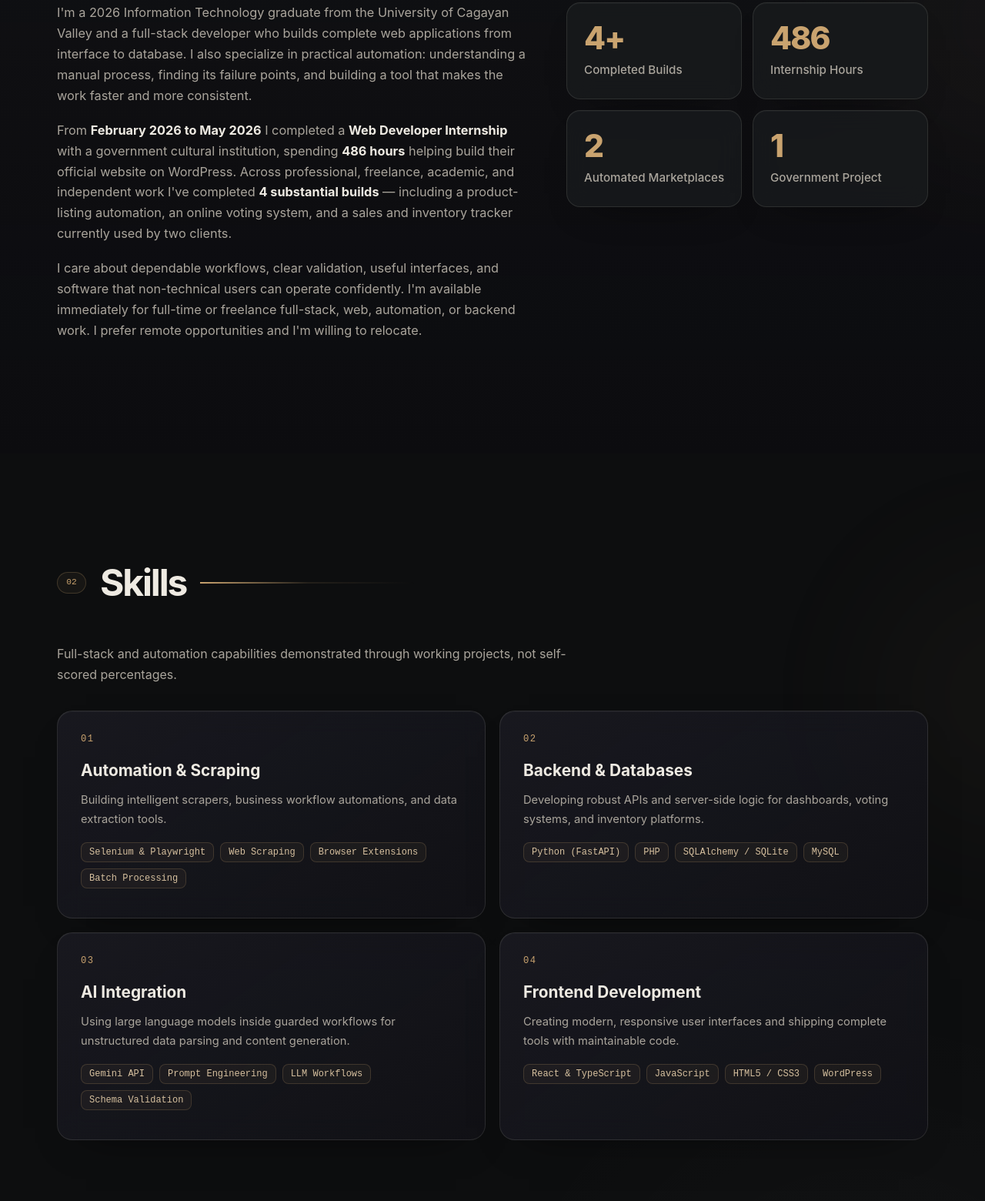
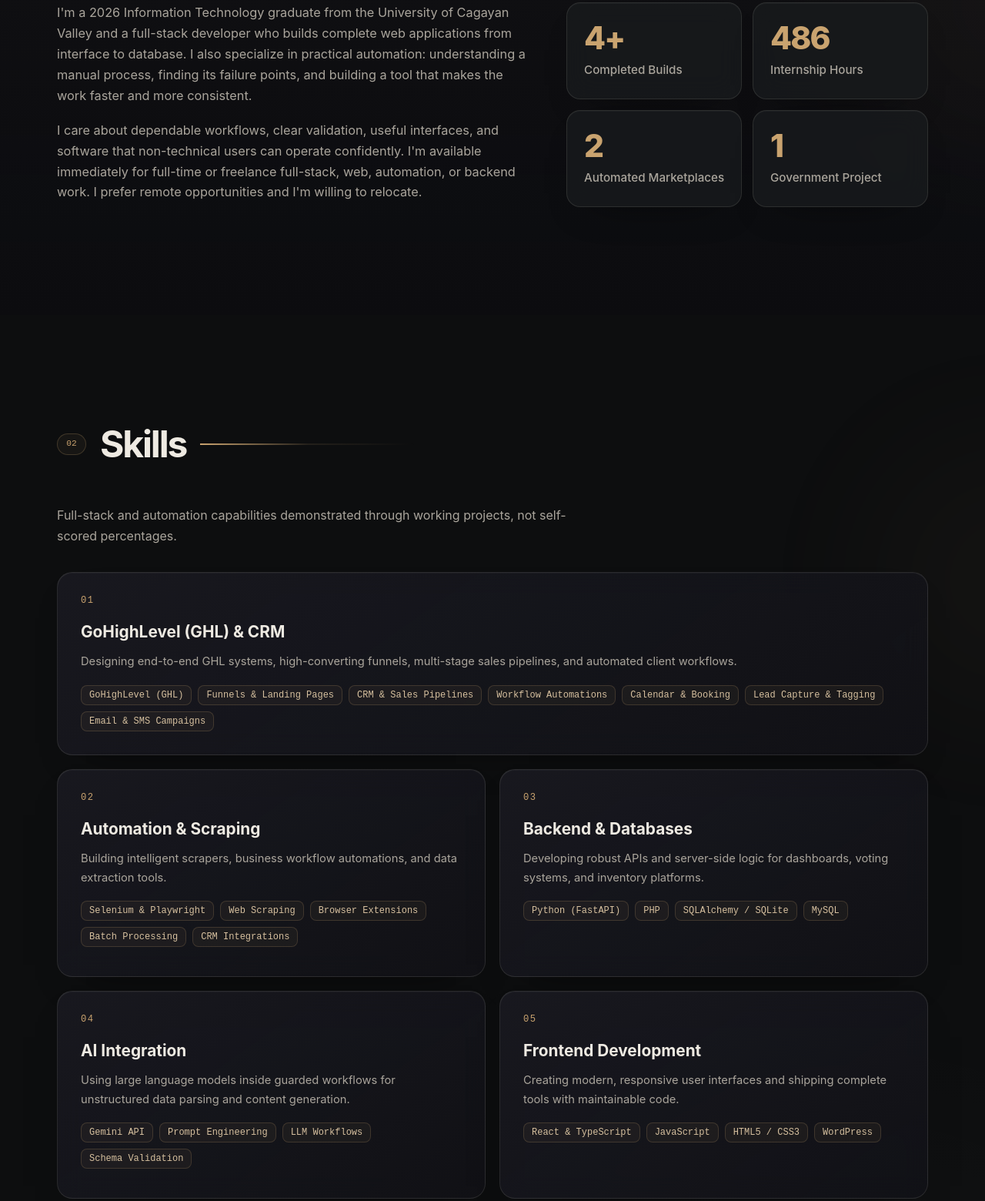
Before and after one commit to christophergcanapijr-png/portfolio, a plain HTML site: page index.html in a window 1280 px wide. Shown: the part 1264-2824 px from the top of the page at 77% size. Drawn offline with Linux system fonts and the light colour scheme.

Commit message:
Remove live funnel preview link, update About text, and add GHL skills

```diff
--- a/index.html
+++ b/index.html
@@ -140,15 +140,6 @@
           work faster and more consistent.
         </p>
         <p>
-          From <strong>February 2026 to May 2026</strong> I completed a
-          <strong>Web Developer Internship</strong> with a government cultural institution,
-          spending <strong>486 hours</strong> helping build their official website on
-          WordPress. Across professional, freelance, academic, and independent work I've
-          completed <strong>4 substantial builds</strong> — including a product-listing
-          automation, an online voting system, and a sales and inventory tracker
-          currently used by two clients.
-        </p>
-        <p>
           I care about dependable workflows, clear validation, useful interfaces, and
           software that non-technical users can operate confidently. I'm available
           immediately for full-time or freelance full-stack, web, automation, or backend
@@ -188,24 +179,30 @@
     <div class="skills__grid">
       <article class="skill-group reveal" data-tilt>
         <span class="skill-group__num">01</span>
-        <h3>Automation &amp; Scraping</h3>
-        <p>Building intelligent scrapers, business workflow automations, and data extraction tools.</p>
-        <ul><li>Selenium &amp; Playwright</li><li>Web Scraping</li><li>Browser Extensions</li><li>Batch Processing</li></ul>
+        <h3>GoHighLevel (GHL) &amp; CRM</h3>
+        <p>Designing end-to-end GHL systems, high-converting funnels, multi-stage sales pipelines, and automated client workflows.</p>
+        <ul><li>GoHighLevel (GHL)</li><li>Funnels &amp; Landing Pages</li><li>CRM &amp; Sales Pipelines</li><li>Workflow Automations</li><li>Calendar &amp; Booking</li><li>Lead Capture &amp; Tagging</li><li>Email &amp; SMS Campaigns</li></ul>
       </article>
       <article class="skill-group reveal" data-tilt>
         <span class="skill-group__num">02</span>
+        <h3>Automation &amp; Scraping</h3>
+        <p>Building intelligent scrapers, business workflow automations, and data extraction tools.</p>
+        <ul><li>Selenium &amp; Playwright</li><li>Web Scraping</li><li>Browser Extensions</li><li>Batch Processing</li><li>CRM Integrations</li></ul>
+      </article>
+      <article class="skill-group reveal" data-tilt>
+        <span class="skill-group__num">03</span>
         <h3>Backend &amp; Databases</h3>
         <p>Developing robust APIs and server-side logic for dashboards, voting systems, and inventory platforms.</p>
         <ul><li>Python (FastAPI)</li><li>PHP</li><li>SQLAlchemy / SQLite</li><li>MySQL</li></ul>
       </article>
       <article class="skill-group reveal" data-tilt>
-        <span class="skill-group__num">03</span>
+        <span class="skill-group__num">04</span>
         <h3>AI Integration</h3>
         <p>Using large language models inside guarded workflows for unstructured data parsing and content generation.</p>
         <ul><li>Gemini API</li><li>Prompt Engineering</li><li>LLM Workflows</li><li>Schema Validation</li></ul>
       </article>
       <article class="skill-group reveal" data-tilt>
-        <span class="skill-group__num">04</span>
+        <span class="skill-group__num">05</span>
         <h3>Frontend Development</h3>
         <p>Creating modern, responsive user interfaces and shipping complete tools with maintainable code.</p>
         <ul><li>React &amp; TypeScript</li><li>JavaScript</li><li>HTML5 / CSS3</li><li>WordPress</li></ul>
@@ -269,11 +266,7 @@
             <li>GoHighLevel (GHL)</li><li>Funnel &amp; Website Builder</li><li>CRM Pipelines</li><li>Workflow Automation</li><li>Calendar Booking</li><li>Email Marketing</li><li>Lead Qualification</li>
           </ul>
           <div class="project__actions">
-            <a class="project__btn project__btn--primary" href="https://sites.leadconnectorhq.com/preview/HY4bAennIxRark3JieJD?notrack=true" target="_blank" rel="noopener" aria-label="Open live Prime Realty GoHighLevel preview">
-              <span>Live Funnel Preview</span>
-              <svg viewBox="0 0 24 24" fill="none" stroke="currentColor" stroke-width="2" stroke-linecap="round" stroke-linejoin="round"><path d="M7 17L17 7"/><path d="M7 7h10v10"/></svg>
-            </a>
-            <a class="project__btn" href="assets/ghl-prime-realty-demo.mp4" target="_blank" rel="noopener" aria-label="Watch Prime Realty GoHighLevel video demo">
+            <a class="project__btn project__btn--primary" href="assets/ghl-prime-realty-demo.mp4" target="_blank" rel="noopener" aria-label="Watch Prime Realty GoHighLevel video demo">
               <svg viewBox="0 0 24 24" fill="none" stroke="currentColor" stroke-width="2" stroke-linecap="round" stroke-linejoin="round"><polygon points="5 3 19 12 5 21 5 3"/></svg>
               <span>Watch Video Demo</span>
             </a>
--- a/script.js
+++ b/script.js
@@ -201,7 +201,7 @@
       }
 
       if (hasAny(text, ['skill', 'stack', 'technology', 'technologies', 'backend', 'frontend', 'api', 'database'])) {
-        return `${fallbackIntro}\n\nHis skills include automation, browser automation, batch processing, data extraction, Python, FastAPI, REST/JSON APIs, SQLite, MySQL, Gemini API, prompt design, schema validation, JavaScript, HTML/CSS, PHP, Git, and WordPress.`;
+        return `${fallbackIntro}\n\nHis skills include GoHighLevel (GHL), funnels & landing pages, CRM & sales pipelines, workflow automations, calendar booking systems, lead capture & tagging, Selenium & Playwright, web scraping, batch processing, Python (FastAPI), React & TypeScript, SQLite, MySQL, Gemini API, prompt engineering, schema validation, JavaScript, HTML/CSS, PHP, and WordPress.`;
       }
 
       if (hasAny(text, ['voting', 'cit', 'capstone', 'election'])) {
--- a/styles.css
+++ b/styles.css
@@ -1156,4 +1156,5 @@ body{
 .to-top{background:#b78d55;box-shadow:0 8px 22px -12px rgba(0,0,0,.85)}
 .to-top:hover{box-shadow:0 12px 26px -14px rgba(0,0,0,.9)}
 
+@media (min-width: 721px) { .skills__grid > .skill-group:first-child:nth-last-child(odd) { grid-column: 1 / -1; min-height: auto; } }
 @media (min-width: 800px) { .projects__grid--2x2 { grid-template-columns: repeat(2, 1fr) !important; } }
```
